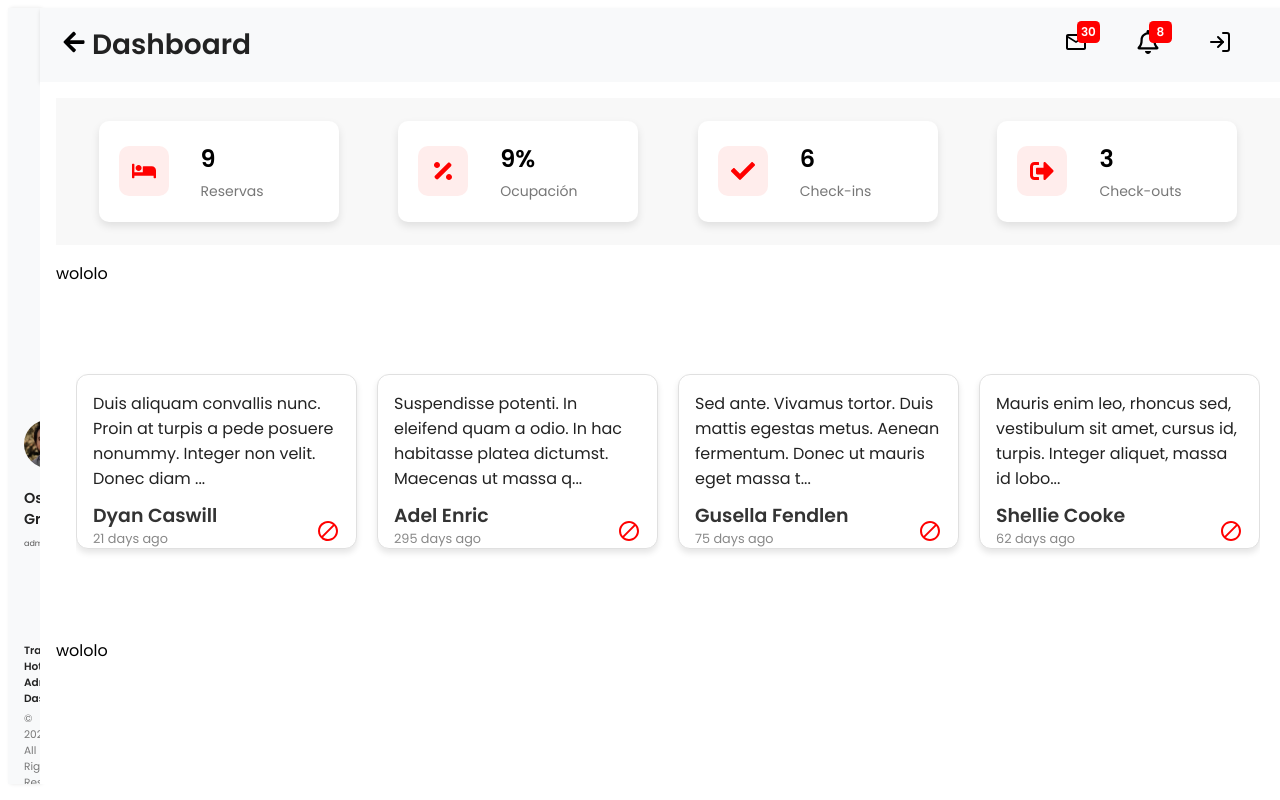
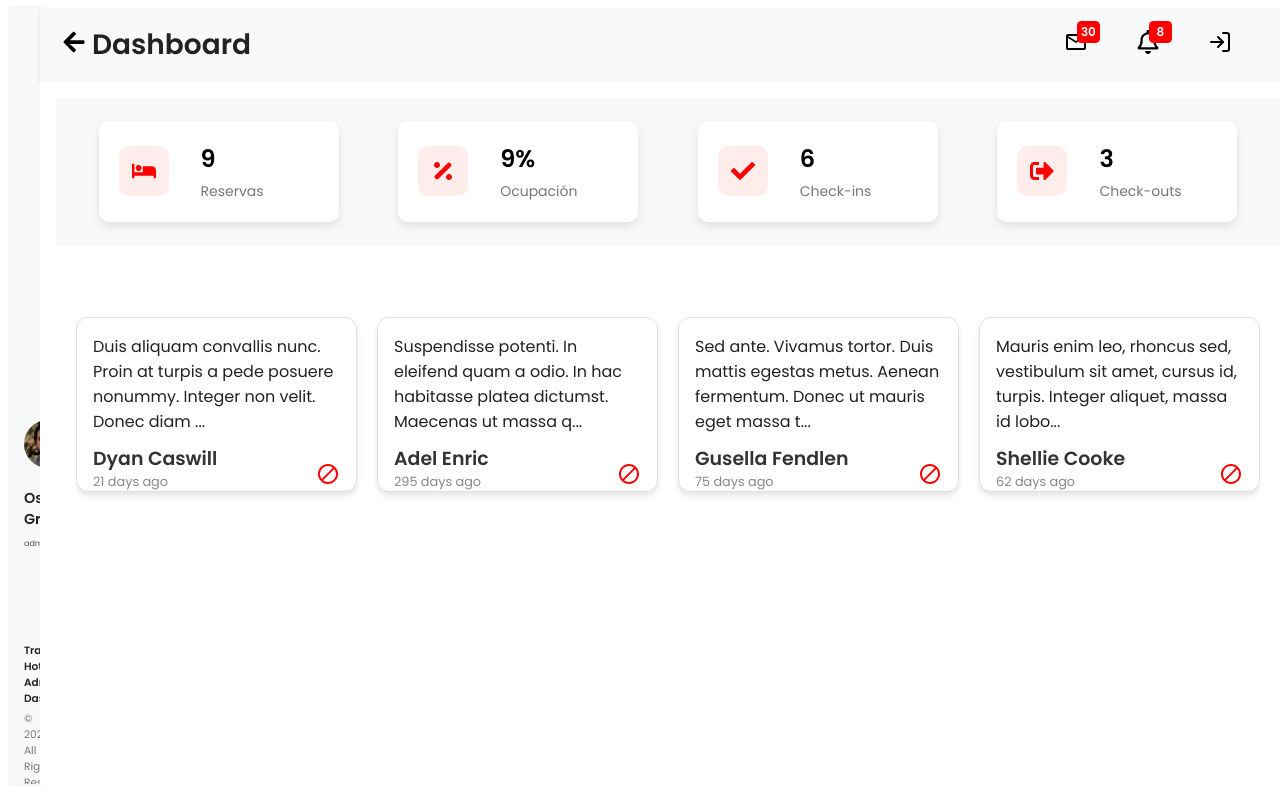
Before and after one commit to OscarGrC/HotelDashboard, a React (Vite) app: page /login in a window 1280 px wide. Both pictures are taken after a click on the button "Login". Built offline with nearby package versions, Linux system fonts and the light colour scheme.

Commit message:
solvent error  commit

```diff
--- a/src/dashboard/pages/dashboard.tsx
+++ b/src/dashboard/pages/dashboard.tsx
@@ -32,9 +32,7 @@ export const Dashboard = () => {
     ) : (
         <div data-cy="div">
             <Kpi startDate="01/01/2025" endDate="16/01/2026"></Kpi>
-            <p>wololo</p>
             <ContactCarousel messages={contacts} ></ContactCarousel>
-            <p>wololo</p>
         </div>
     )
 }
```
